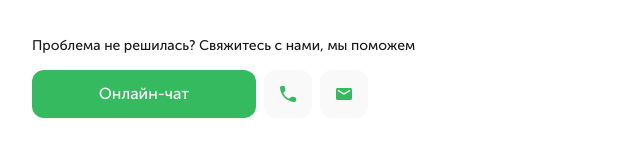
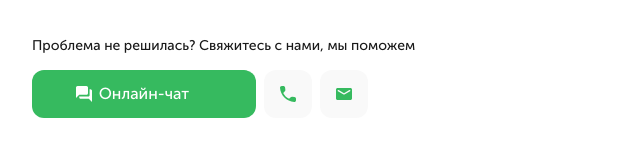
Before and after one commit to MaxLugosi/vkusvill, a plain HTML site: page delivery.html in a window 1280 px wide. Shown: the part 602-758 px from the top of the page, 8-648 px from the left. Drawn offline with nearby package versions, Linux system fonts and the light colour scheme.

Commit message:
Update style.css

```diff
--- a/css/style.css
+++ b/css/style.css
@@ -442,7 +442,7 @@ a {
 }
 .article-chat:before {
   content: '';
-  background-image: url('images/white_chat.svg');
+  background-image: url('../images/white_chat.svg');
   display: block;
   width: 16px;
   height: 16px;
```
